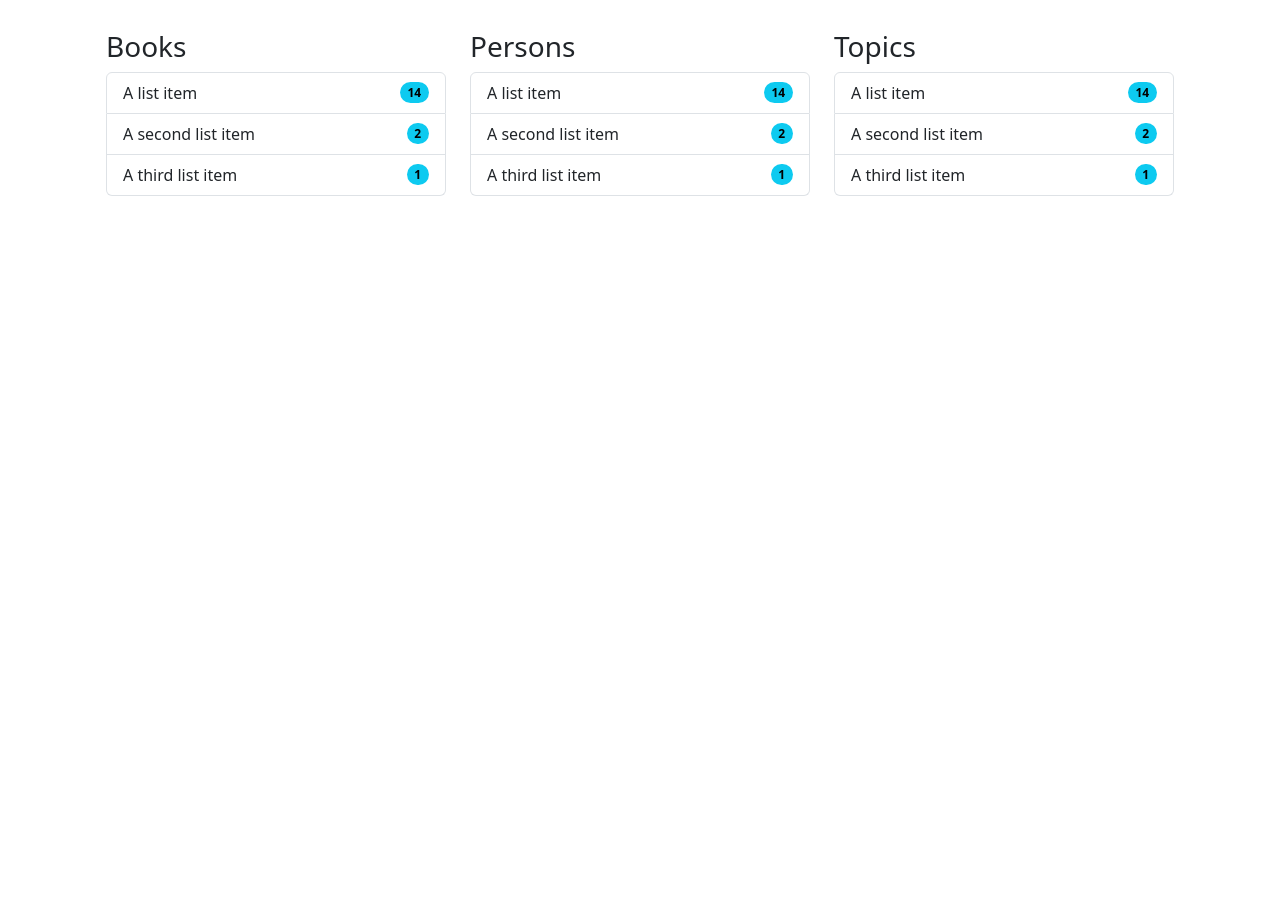
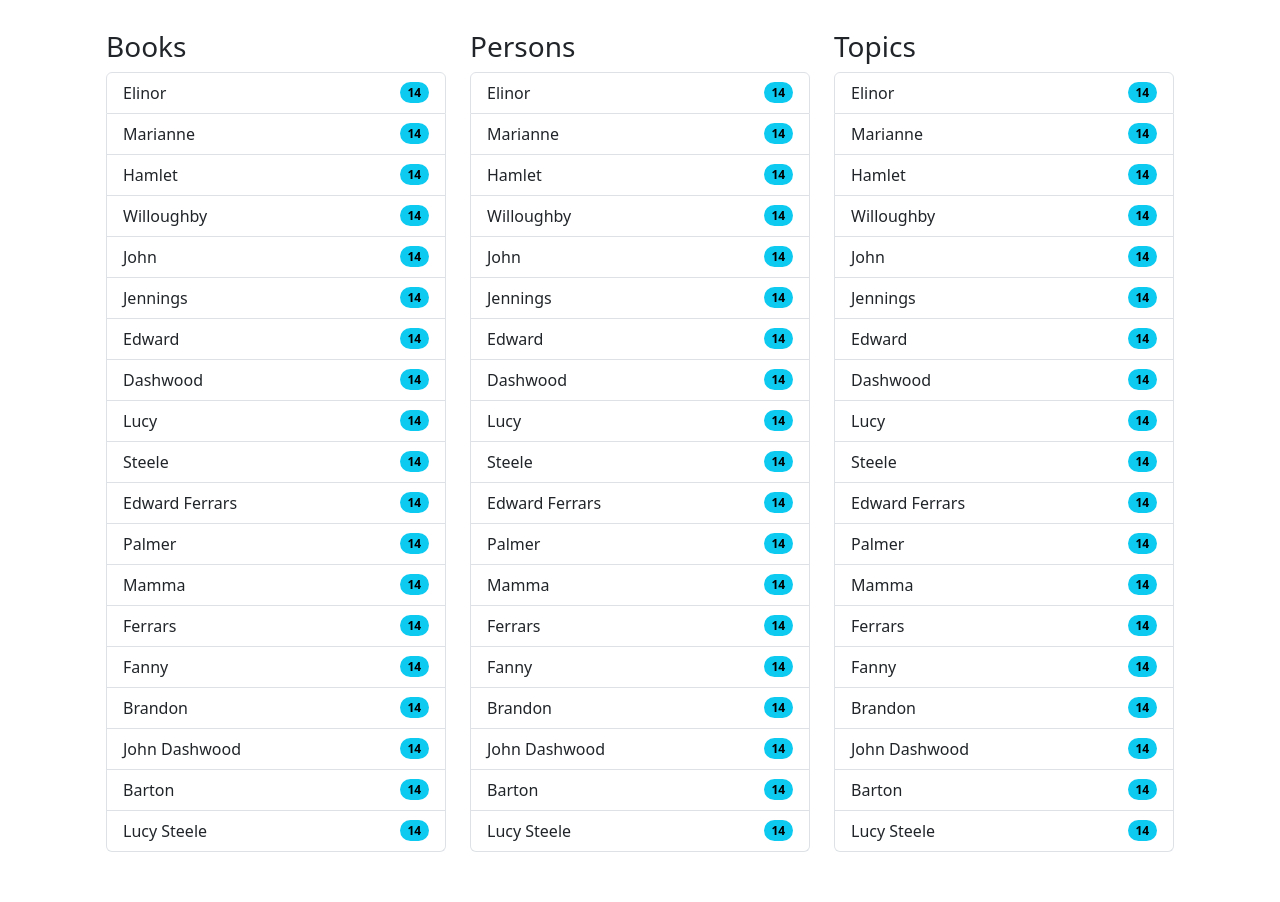
Before and after one commit to schanikk/Gutenberg-Graph-Network, a Django app: page /gutenberg/hello/ in a window 1280 px wide. Shown: the part 282-1184 px from the top of the page. Before the commit the page ends 478 px from the top, so only its background shows below. Run offline with Django 4.2, Linux system fonts and the light colour scheme.

Commit message:
A lot of frontend

```diff
--- a/gutenbergApp/app/urls.py
+++ b/gutenbergApp/app/urls.py
@@ -2,5 +2,6 @@ from django.urls import path
 from . import views
 
 urlpatterns = [
-    path("hello/", views.hello)
+    path("hello/", views.hello),
+    path("test/", views.test)
 ]
--- a/gutenbergApp/app/views.py
+++ b/gutenbergApp/app/views.py
@@ -1,8 +1,16 @@
 from django.shortcuts import render
 from django.http import HttpResponse
+import requests
+import json
 
 
 def hello(request):
-    x = 1
-    x = 2
     return render(request, "hello.html")
+
+
+def test(request):
+    f = open("C:/Users/main4/Desktop/Gutenberg Projekt/Gutemberg-Graph-Network/gutenbergCorpus/data/dummy/DataFrontEnd.json")
+    data = json.load(f)
+    good = json.dumps(data)
+    print(good)
+    return HttpResponse(good)
--- /dev/null
+++ b/gutenbergApp/static/scripts/DataFrontEnd.json
@@ -0,0 +1 @@
+{"Elinor": {"4": 2, "5": 3, "8": 1, "15": 1, "6": 2, "14": 1, "0": 2, "19": 1, "18": 1, "22": 1, "39": 1, "-1": 1, "35": 1, "1": 1, "11": 1}, "Marianne": {"8": 3, "17": 1, "39": 2, "7": 2, "37": 1, "0": 1, "18": 1, "11": 2, "12": 2, "3": 1}, "Hamlet": {"39": 1}, "Willoughby": {"39": 1, "21": 1, "0": 1, "7": 3, "8": 1, "37": 1, "12": 1, "3": 1}, "John": {"8": 1, "21": 1}, "Jennings": {"8": 1, "0": 2, "11": 3}, "Edward": {"-1": 1, "19": 3, "21": 1, "11": 2, "1": 1, "15": 1}, "Dashwood": {"-1": 1, "7": 2, "0": 1, "27": 1, "11": 2, "35": 1, "12": 1}, "Lucy": {"35": 1, "37": 1, "1": 1, "36": 1}, "Steele": {"9": 1}, "Edward Ferrars": {"1": 1}, "Palmer": {"6": 1, "11": 2}, "Mamma": {"6": 1}, "Ferrars": {"21": 1, "11": 1}, "Fanny": {"34": 1}, "Brandon": {"6": 1, "11": 3, "3": 1}, "John Dashwood": {"22": 1}, "Barton": {"30": 1}, "Lucy Steele": {"4": 1}}
--- a/gutenbergApp/static/scripts/index.js
+++ b/gutenbergApp/static/scripts/index.js
@@ -2,14 +2,53 @@ const bookList = document.querySelector(".list-books");
 const personList = document.querySelector(".list-persons");
 const topicList = document.querySelector(".list-topics");
 
-const bookItems = bookList.querySelectorAll("ul > li");
-const personItems = personList.querySelectorAll("ul > li");
-const topicItems = topicList.querySelectorAll("ul > li");
+let bookItems;
+let personItems;
+let topicItems;
 
 const resetBtn = document.querySelector(".reset-btn");
 
-console.log(bookItems);
 console.log(personItems);
+let obj;
+
+async function getData(url = "http://localhost:8000/gutenberg/test/") {
+  const response = await fetch(url);
+  return response.json();
+}
+
+getData()
+  .then((data) => {
+    obj = data;
+    console.log(obj);
+  })
+  .then(() => {
+    Object.keys(obj).forEach((item) => {
+      bookList.innerHTML +=
+        "<li class='list-group-item d-flex justify-content-between align-items-center'>" +
+        item +
+        "<span class='badge text-bg-info rounded-pill'>14</span></li>";
+    });
+    Object.keys(obj).forEach((item) => {
+      personList.innerHTML +=
+        "<li class='list-group-item d-flex justify-content-between align-items-center'>" +
+        item +
+        "<span class='badge text-bg-info rounded-pill'>14</span></li>";
+    });
+    Object.keys(obj).forEach((item) => {
+      topicList.innerHTML +=
+        "<li class='list-group-item d-flex justify-content-between align-items-center'>" +
+        item +
+        "<span class='badge text-bg-info rounded-pill'>14</span></li>";
+    });
+    bookItems = bookList.querySelectorAll("ul > li");
+    personItems = personList.querySelectorAll("ul > li");
+    topicItems = topicList.querySelectorAll("ul > li");
+    addAllListeners();
+  });
+
+// function sleep(ms) {
+//   return new Promise((resolve) => setTimeout(resolve, ms));
+// }
 
 let selectedBook = "";
 let selectedPerson = "";
@@ -21,19 +60,25 @@ function addListeners(listeningItems, affectedItems, selectedListener) {
         listeningItem.style.opacity = "0.5";
       }
 
-      if (selectedListener !== e.target.innerHTML) {
-        selectedListener = e.target.innerHTML;
+      if (selectedListener !== e.target.innerText.match(/[a-zA-Z]/g).join("")) {
+        selectedListener = e.target.innerText.match(/[a-zA-Z]/g).join("");
         e.target.style.opacity = "1";
       } else {
         e.target.style.opacity = "1";
       }
       console.clear();
       for (let affectedItem of affectedItems) {
-        console.log(affectedItems);
-        console.log("affected: ", affectedItem.innerHTML);
-        console.log("selected: ", selectedListener);
+        // console.log(affectedItems);
+        // console.log(
+        //   "affected: ",
+        //   affectedItem.innerText.match(/[a-zA-Z]/g).join("")
+        // );
+        // console.log("selected: ", selectedListener);
 
-        if (affectedItem.innerHTML !== selectedListener) {
+        if (
+          affectedItem.innerText.match(/[a-zA-Z]/g).join("") !==
+          selectedListener
+        ) {
           affectedItem.classList.remove("d-flex");
           affectedItem.classList.add("d-none");
         } else {
@@ -45,9 +90,10 @@ function addListeners(listeningItems, affectedItems, selectedListener) {
     });
   }
 }
+
+function addAllListeners() {
   addListeners(bookItems, personItems, selectedBook);
   addListeners(personItems, topicItems, selectedPerson);
-
   resetBtn.addEventListener("click", (e) => {
     for (let bookItem of bookItems) {
       bookItem.classList.remove("d-none");
@@ -65,3 +111,29 @@ resetBtn.addEventListener("click", (e) => {
       topicItem.style.opacity = "1";
     }
   });
+}
+
+// window.addEventListener("load", function () {
+//   Object.keys(obj).forEach((item) => {
+//     bookList.innerHTML +=
+//       "<li class='list-group-item d-flex justify-content-between align-items-center'>" +
+//       item +
+//       "<span class='badge text-bg-info rounded-pill'>14</span></li>";
+//   });
+//   Object.keys(obj).forEach((item) => {
+//     personList.innerHTML +=
+//       "<li class='list-group-item d-flex justify-content-between align-items-center'>" +
+//       item +
+//       "<span class='badge text-bg-info rounded-pill'>14</span></li>";
+//   });
+//   Object.keys(obj).forEach((item) => {
+//     topicList.innerHTML +=
+//       "<li class='list-group-item d-flex justify-content-between align-items-center'>" +
+//       item +
+//       "<span class='badge text-bg-info rounded-pill'>14</span></li>";
+//   });
+//   bookItems = bookList.querySelectorAll("ul > li");
+//   personItems = personList.querySelectorAll("ul > li");
+//   topicItems = topicList.querySelectorAll("ul > li");
+//   addAllListeners();
+// });
--- a/gutenbergApp/templates/hello.html
+++ b/gutenbergApp/templates/hello.html
@@ -2,81 +2,95 @@
 <!DOCTYPE html>
 <html lang="en">
   <head>
-    <meta charset="UTF-8">
-    <meta http-equiv="X-UA-Compatible" content="IE=edge">
-    <meta name="viewport" content="width=device-width, initial-scale=1.0">
-    <link rel="stylesheet" href="{% static 'styles/style.css' %}">
-    <link href="https://cdn.jsdelivr.net/npm/bootstrap@5.3.0-alpha1/dist/css/bootstrap.min.css" rel="stylesheet" integrity="sha384-GLhlTQ8iRABdZLl6O3oVMWSktQOp6b7In1Zl3/Jr59b6EGGoI1aFkw7cmDA6j6gD" crossorigin="anonymous">
+    <meta charset="UTF-8" />
+    <meta http-equiv="X-UA-Compatible" content="IE=edge" />
+    <meta name="viewport" content="width=device-width, initial-scale=1.0" />
+    <link rel="stylesheet" href="{% static 'styles/style.css' %}" />
+    <link
+      href="https://cdn.jsdelivr.net/npm/bootstrap@5.3.0-alpha1/dist/css/bootstrap.min.css"
+      rel="stylesheet"
+      integrity="sha384-GLhlTQ8iRABdZLl6O3oVMWSktQOp6b7In1Zl3/Jr59b6EGGoI1aFkw7cmDA6j6gD"
+      crossorigin="anonymous"
+    />
     <title>Gutenberg</title>
   </head>
   <body>
     <div class="main-container container">
       <div class="header">
         <h1 class="display-1">Project: Gutenberg</h1>
-            <p>Entity Name Recognition and Topic Modeling applied on the Gutenberg Corpus</p>
+        <p>
+          Entity Name Recognition and Topic Modeling applied on the Gutenberg
+          Corpus
+        </p>
         <p>Pick a book and start filtering:</p>
-            <button type="button" class="btn btn-danger btn-lg  reset-btn">Reset</button>
+        <button type="button" class="btn btn-danger btn-lg reset-btn">
+          Reset
+        </button>
       </div>
       <div class="data-container container">
         <div class="col-books container">
           <h3>Books</h3>
           <ul class="list-books list-group">
-                    <li class="list-group-item d-flex justify-content-between align-items-center">
-                      A list item
-                      <span class="badge text-bg-info rounded-pill">14</span>
+            <!--{%for key in data %}
+            <li
+              class="list-group-item d-flex justify-content-between align-items-center"
+            >
+              {{ key }}
+              <sp class="badge text-bg-info rounded-pill">14</sp>
             </li>
-                    <li class="list-group-item d-flex justify-content-between align-items-center">
-                      A second list item
-                      <span class="badge text-bg-info rounded-pill">2</span>
-                    </li>
-                    <li class="list-group-item d-flex justify-content-between align-items-center">
-                      A third list item
-                      <span class="badge text-bg-info rounded-pill">1</span>
-                    </li>
+             {% endfor %}-->
           </ul>
         </div>
         <div class="col-persons container">
           <h3>Persons</h3>
           <ul class="list-persons list-group">
-                    <li class="list-group-item d-flex justify-content-between align-items-center">
+            <!-- <li
+              class="list-group-item d-flex justify-content-between align-items-center"
+            >
               A list item
               <span class="badge text-bg-info rounded-pill">14</span>
             </li>
-                    <li class="list-group-item d-flex justify-content-between align-items-center">
+            <li
+              class="list-group-item d-flex justify-content-between align-items-center"
+            >
               A second list item
               <span class="badge text-bg-info rounded-pill">2</span>
             </li>
-                    <li class="list-group-item d-flex justify-content-between align-items-center">
+            <li
+              class="list-group-item d-flex justify-content-between align-items-center"
+            >
               A third list item
               <span class="badge text-bg-info rounded-pill">1</span>
-                    </li>
+            </li> -->
           </ul>
         </div>
         <div class="col-topics container">
           <h3>Topics</h3>
           <ul class="list-topics list-group">
-                    <li class="list-group-item d-flex justify-content-between align-items-center">
+            <!-- <li
+              class="list-group-item d-flex justify-content-between align-items-center"
+            >
               A list item
               <span class="badge text-bg-info rounded-pill">14</span>
             </li>
-                    <li class="list-group-item d-flex justify-content-between align-items-center">
+            <li
+              class="list-group-item d-flex justify-content-between align-items-center"
+            >
               A second list item
               <span class="badge text-bg-info rounded-pill">2</span>
             </li>
-                    <li class="list-group-item d-flex justify-content-between align-items-center">
+            <li
+              class="list-group-item d-flex justify-content-between align-items-center"
+            >
               A third list item
               <span class="badge text-bg-info rounded-pill">1</span>
-                    </li>
+            </li> -->
           </ul>
         </div>
       </div>
+    </div>
+    <div class="hello"></div>
 
-    </div>
-
-
-
-
-    <script src="{% static 'scripts/index.js' %}" ></script>
-
+    <script src="{% static 'scripts/index.js' %}" defer></script>
   </body>
 </html>
--- a/gutenbergApp/webDB/urls.py
+++ b/gutenbergApp/webDB/urls.py
@@ -5,7 +5,7 @@ from webDB import views
 router = routers.DefaultRouter()
 router.register(r'book', views.BookViewSet)
 router.register(r'paragraph', views.ParagraphViewSet)
-router.register(r'charakter', views.CharacterViewSet)
+router.register(r'character', views.CharacterViewSet)
 router.register(r'topic', views.TopicViewSet)
 
 # Wire up our API using automatic URL routing.
```
Also changed, not shown: gutenbergApp/package-lock.json (added), 1 other file. Lines whose indentation alone changed are shown as unchanged.
